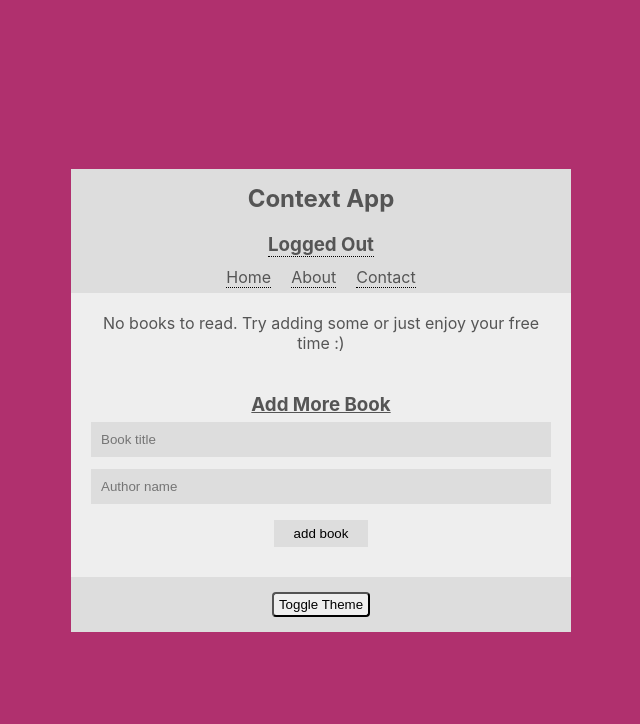
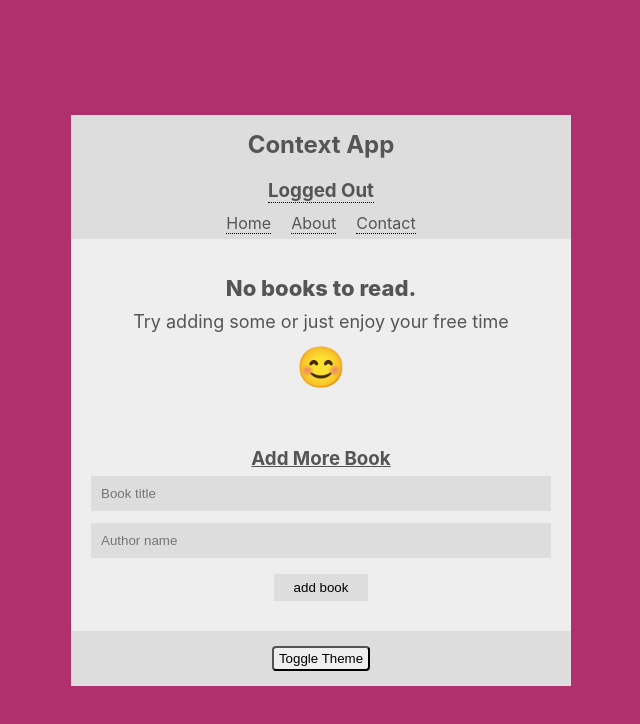
Before and after one commit to davesheinbein/react-context, a React (Create React App) app: page / in a window 1280 px wide. Shown: the top 724 px of the page, without its empty margins (319-959 px from the left). Built offline with nearby package versions, Linux system fonts and the light colour scheme.

Commit message:
update styling

```diff
--- a/src/components/BookList.js
+++ b/src/components/BookList.js
@@ -29,8 +29,15 @@ const BookList = () => {
 		<div
 			className='book-list'
 			style={{ background: theme.bg, color: theme.syntax }}>
-			No books to read. Try adding some or just enjoy your
-			free time :)
+			<div className='book-list-empty'>
+				<div className='book-list-empty-text'>
+					<p>No books to read.</p>
+					<p>
+						Try adding some or just enjoy your free time
+					</p>
+					<p>😊</p>
+				</div>
+			</div>
 		</div>
 	);
 };
--- a/src/index.css
+++ b/src/index.css
@@ -60,7 +60,7 @@ nav ul li {
 
 .book-list {
   padding: 20px;
-  min-height: 80px;
+  min-height: 188px;
   max-height: 600px;
   overflow-y: scroll;
 }
@@ -74,6 +74,32 @@ nav ul li {
   padding: 10px;
   margin: 10px auto;
   border-radius: 10px;
+}
+
+.book-list-empty {
+  display: flex;
+  justify-content: center;
+  align-items: center;
+  text-align: center;
+  width: 100%;
+  height: 100%;
+}
+
+.book-list-empty-text {
+  font-size: 18px;
+}
+
+.book-list-empty-text > p:first-child {
+  font-size: 22px;
+  font-weight: 800;
+}
+
+.book-list-empty-text > p:nth-child(2) {
+  padding: 10px 0px;
+}
+
+.book-list-empty-text > p:nth-child(3) {
+ font-size: 40px;
 }
 
 .tooltip {
```
